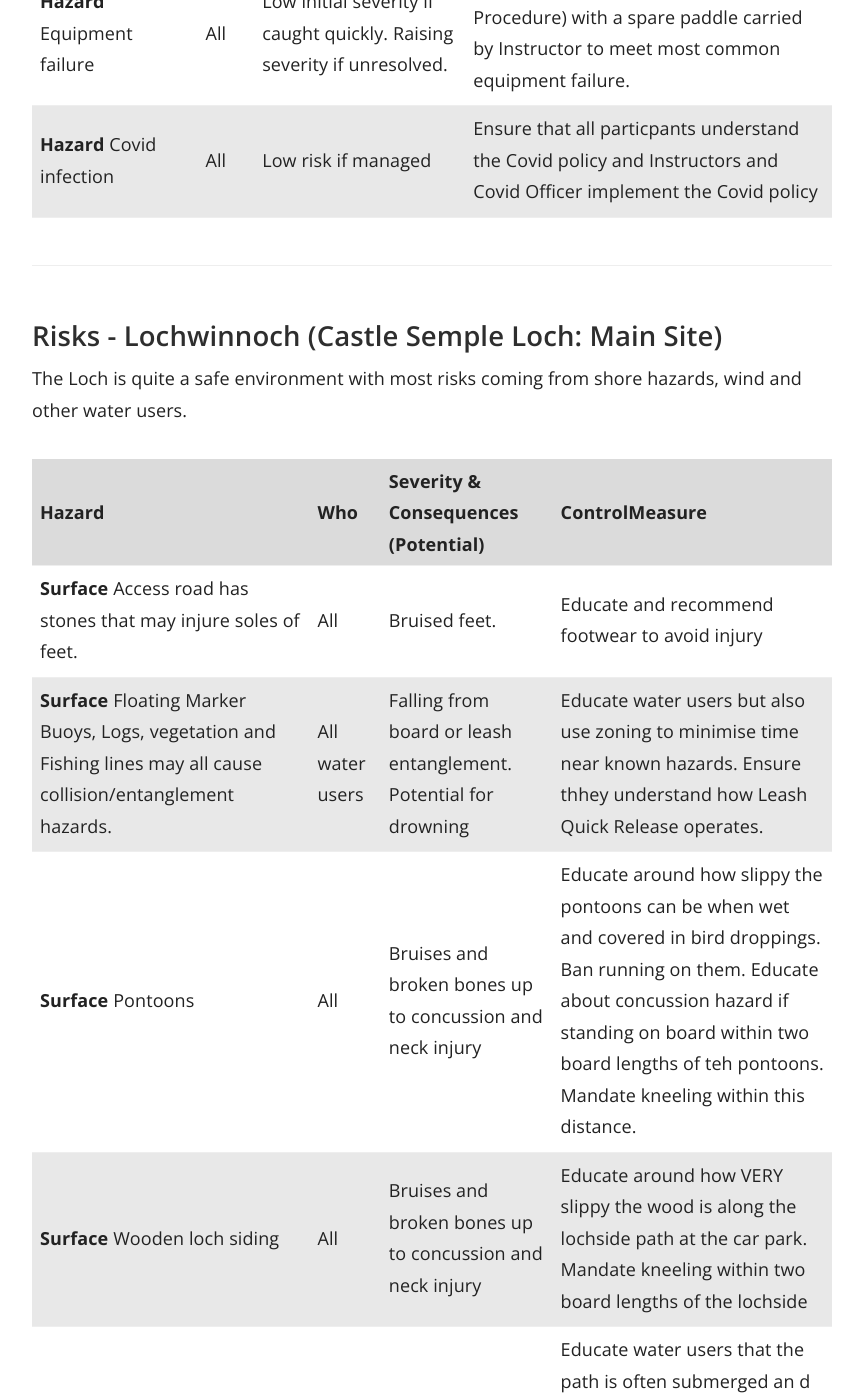
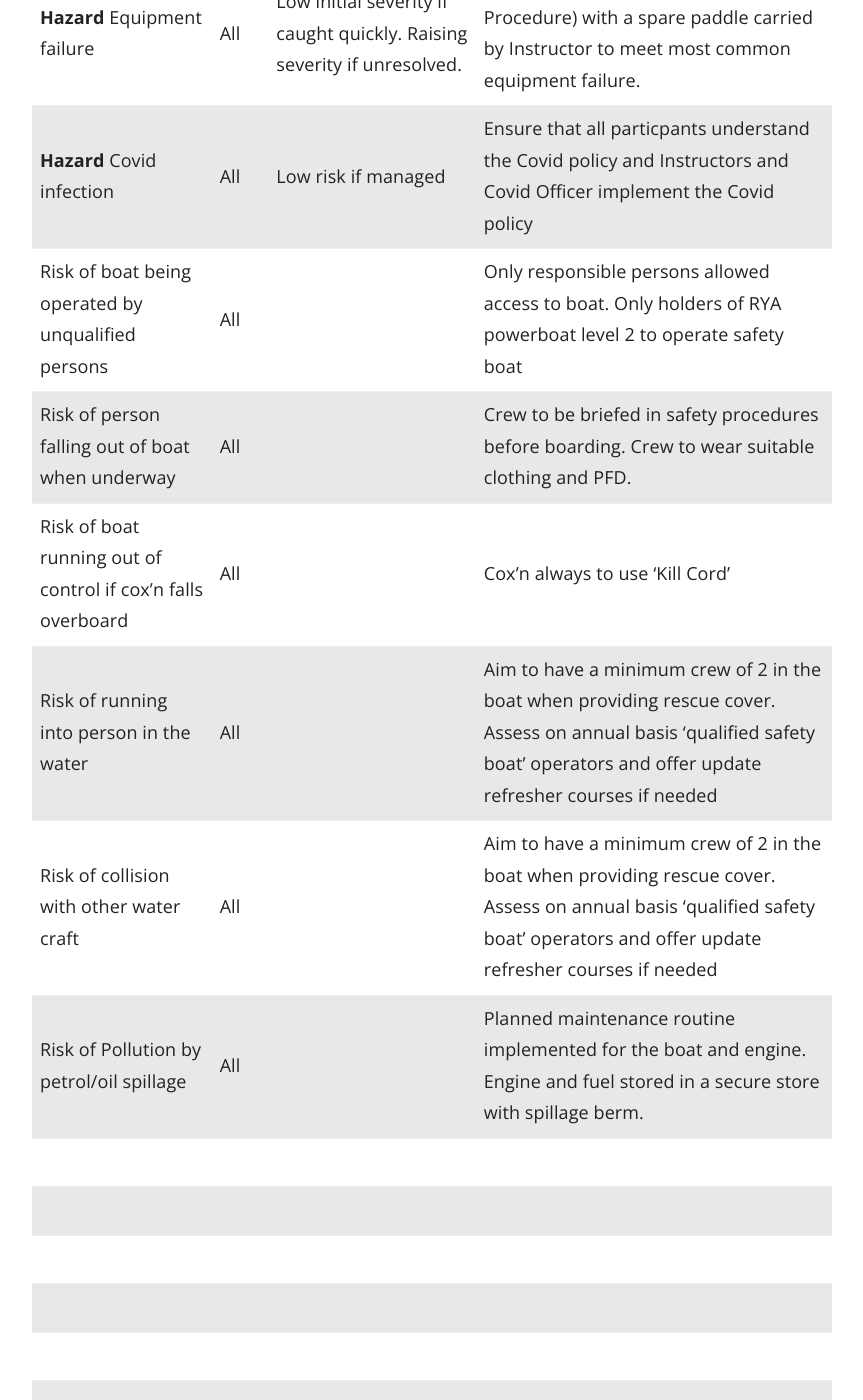
Before and after one commit to numbat70/clyde, a Jekyll site: the page built from _docs/Content/20-SUP_RISK.md, in a window 1280 px wide and 1400 px high, scrolled down 1687 px. Shown: the whole window, without its empty margins (358-1221 px from the left). Built offline with Jekyll 4.4.1, drawn with Linux system fonts in a browser that asks for light colours.

Commit message:
Update 20-SUP_RISK.md
mk

```diff
--- a/_docs/Content/20-SUP_RISK.md
+++ b/_docs/Content/20-SUP_RISK.md
@@ -30,7 +30,31 @@ Hazard | Who | Severity & Consequences (Potential) | ControlMeasure
 **Hazard** Slips, Trips & Falls on route to water  | All | Bruises and broken bones up to concussion and neck injury |  Educate users on Trip Hazards as well as the safe way to carry SUP and Paddle. Highlight the length of SUP's and how to avoid hitting things when navigating with them on land.
 **Hazard** Equipment failure  | All | Low initial severity if caught quickly. Raising severity if unresolved.  | All Kit checked prior to session (SOP Procedure) with a spare paddle carried by Instructor to meet most common equipment failure.
 **Hazard** Covid infection  | All | Low risk if managed |  Ensure that all particpants understand the Covid policy and Instructors and Covid Officer implement the Covid policy
-    |  |  |
+Risk of boat being operated by unqualified persons  | All |  |  Only responsible persons allowed access to boat. Only holders of RYA powerboat level 2 to operate safety boat
+Risk of person falling out of boat when underway  | All |  |  Crew to be briefed in safety procedures before boarding. Crew to wear suitable clothing and PFD.
+Risk of boat running out of control if cox’n falls overboard  | All |  |  Cox’n always to use ‘Kill Cord’
+Risk of running into person in the water  | All |  | Aim to have a minimum crew of 2 in the boat when providing rescue cover. Assess on annual basis ‘qualified safety boat’ operators and offer update refresher courses if needed
+Risk of collision with other water craft  | All |  | Aim to have a minimum crew of 2 in the boat when providing rescue cover. Assess on annual basis ‘qualified safety boat’ operators and offer update refresher courses if needed
+Risk of Pollution by petrol/oil spillage  | All |  |  Planned maintenance routine implemented for the boat and engine. Engine and fuel stored in a secure store with spillage berm.
+  |  |  |
+  |  |  |
+  |  |  |
+  |  |  |
+  |  |  |
+  |  |  |
+  |  |  |
+  |  |  |
+  |  |  |
+  |  |  |
+  |  |  |
+
+
+
+
+
+
+
+
 
 ## Risks - Lochwinnoch (Castle Semple Loch: Main Site)
 The Loch is quite a safe environment with most risks coming from shore hazards, wind and other water users.
```
